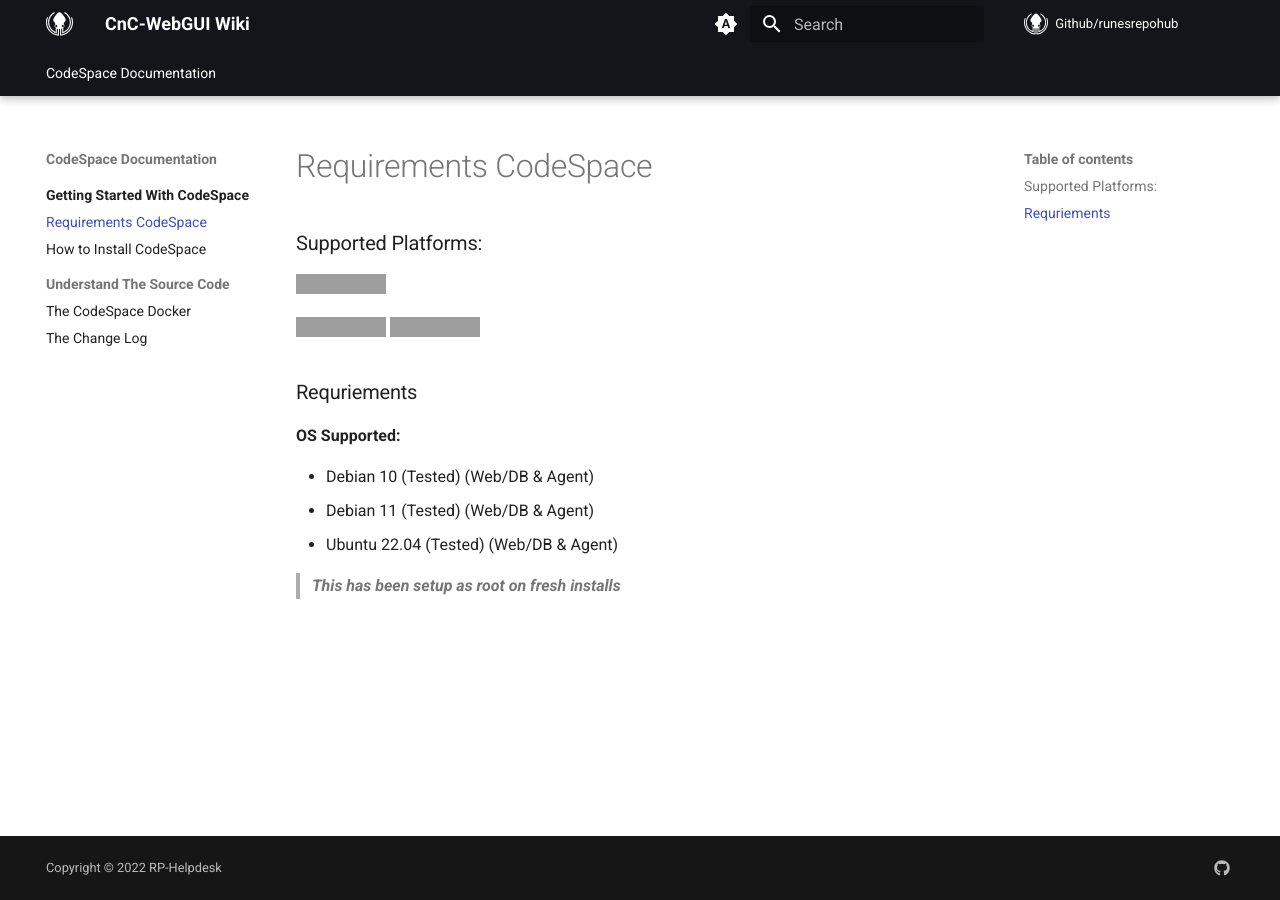
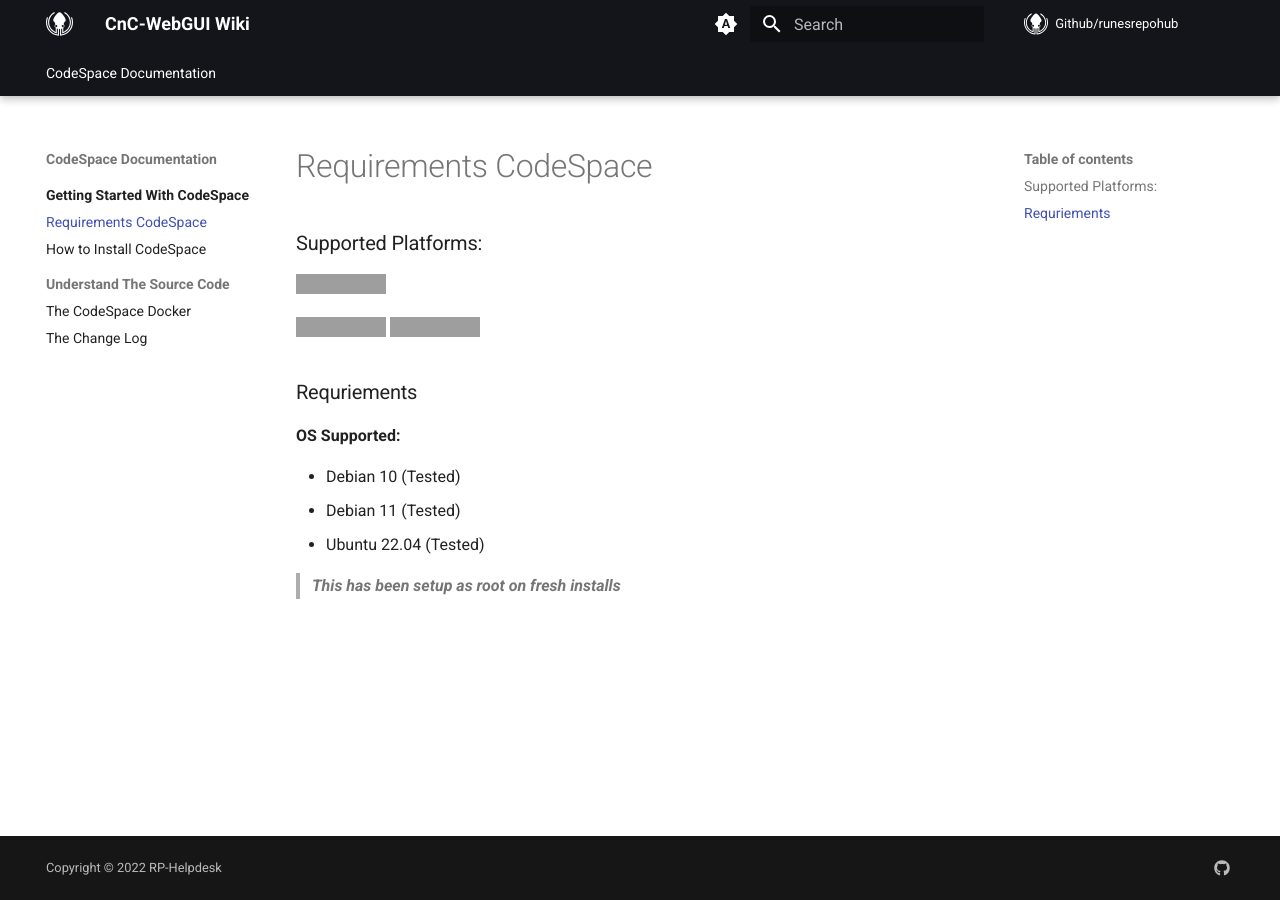
Before and after one commit to RunesRepoHub/Codespace, an MkDocs documentation site: the page built from docs/requirement.md, in a window 1280 px wide. Built offline with MkDocs 1.6.1 and Material for MkDocs 9.7.7, drawn with Linux system fonts in a browser that asks for light colours; comment, search, counter and statistics services are not loaded; grey boxes are pictures that could not be loaded.

Commit message:
Hotfixed some information on wiki

```diff
--- a/docs/requirement.md
+++ b/docs/requirement.md
@@ -6,8 +6,8 @@
 ### Requriements
 **OS Supported:**
 
-* Debian 10 (Tested) (Web/DB & Agent)
-* Debian 11 (Tested) (Web/DB & Agent)
-* Ubuntu 22.04 (Tested) (Web/DB & Agent)
+* Debian 10 (Tested)
+* Debian 11 (Tested)
+* Ubuntu 22.04 (Tested)
 
 >***This has been setup as root on fresh installs***
```
